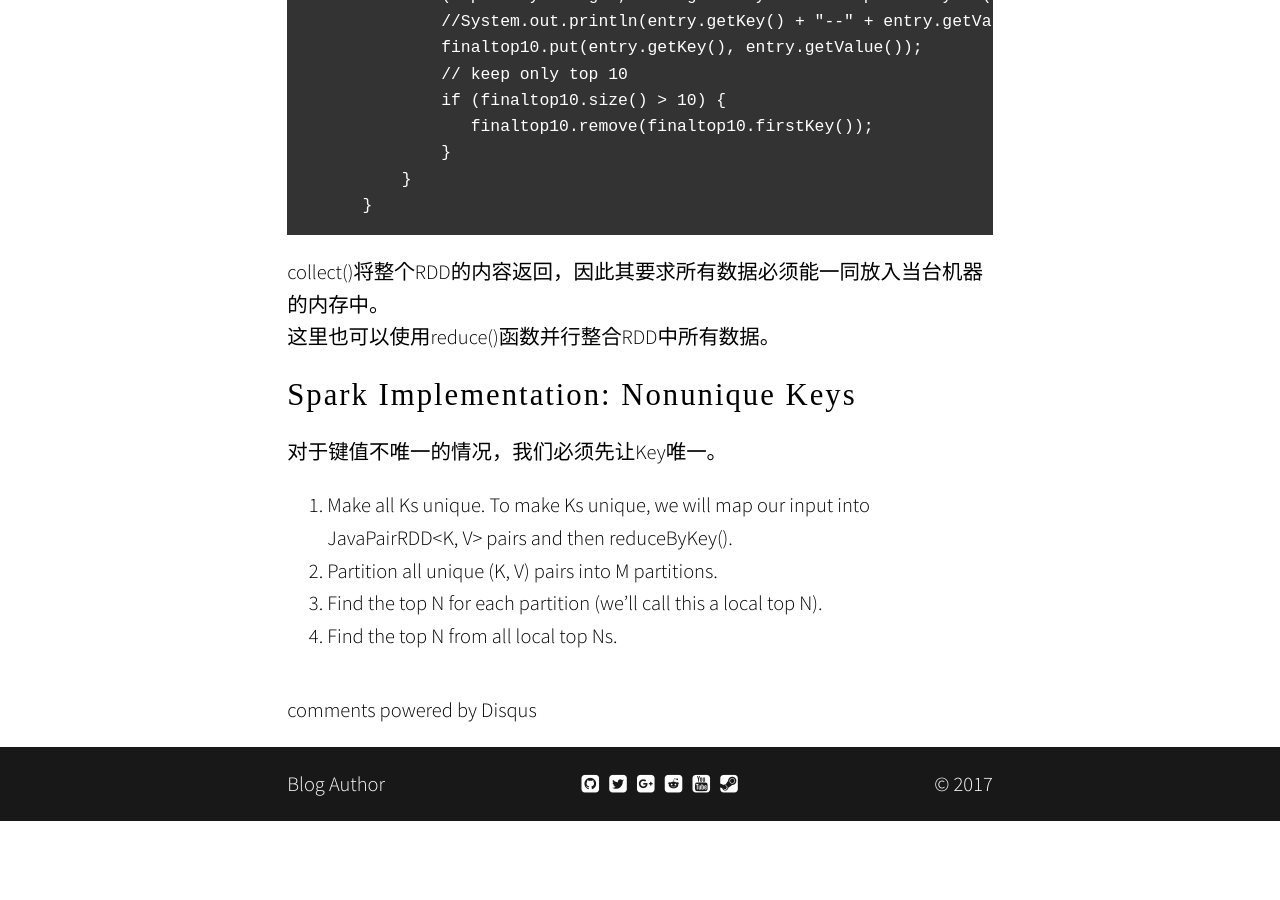
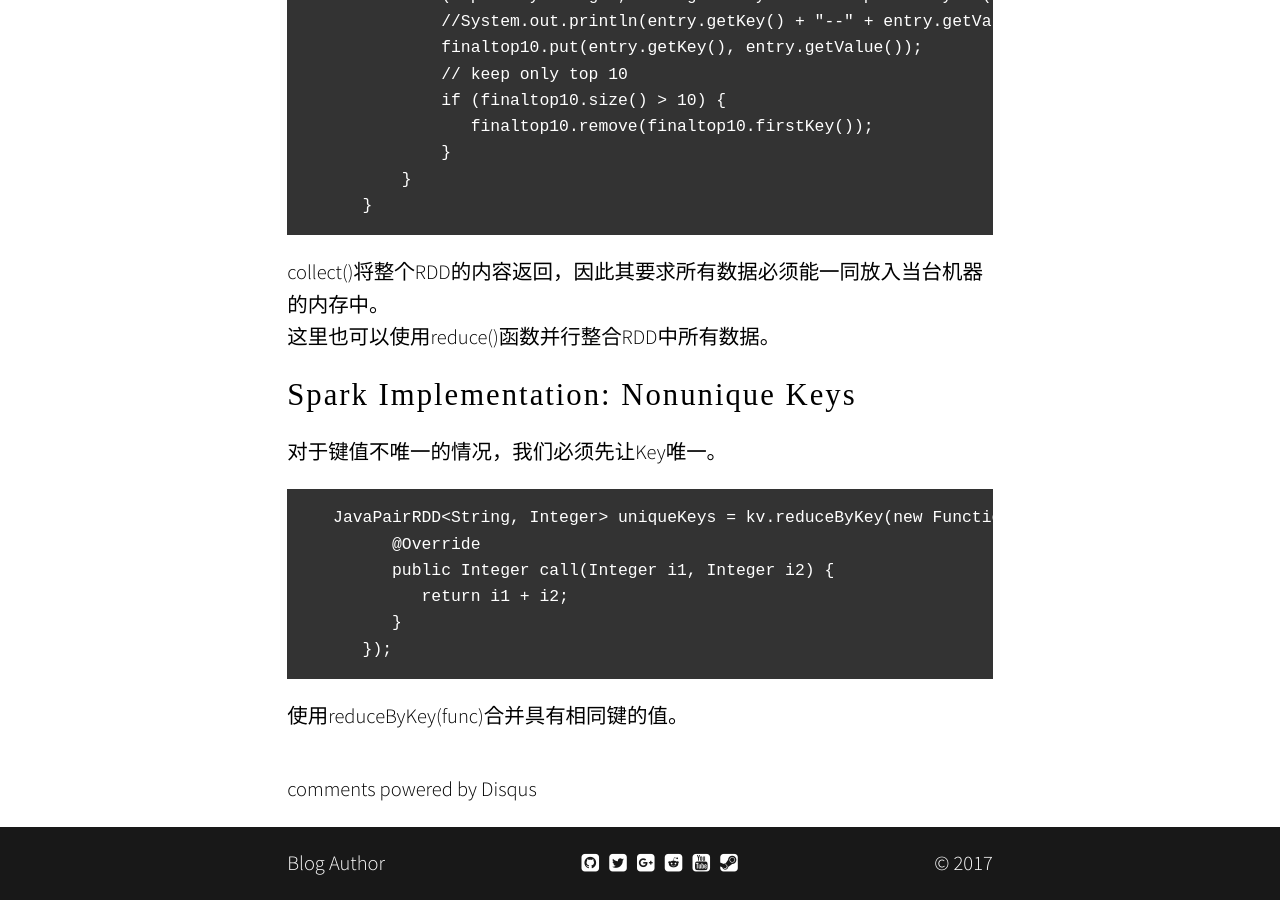
Before and after one commit to lxlenovostar/lix_blog, a Jekyll site: the page built from _posts/2017-04-11-TopN-in-Spark.md, in a window 1280 px wide and 900 px high, scrolled down 2605 px. Built offline with Jekyll 4.4.1, drawn with Linux system fonts in a browser that asks for light colours; nearby versions of some CDN libraries; some web fonts are replaced; comment, search, counter and statistics services are not loaded; before the commit the page ends 3426 px from its top, so only the background shows below that.

Commit message:
增加内容

````diff
--- a/_posts/2017-04-11-TopN-in-Spark.md
+++ b/_posts/2017-04-11-TopN-in-Spark.md
@@ -96,8 +96,13 @@ collect()将整个RDD的内容返回，因此其要求所有数据必须能一
 
 ## Spark Implementation: Nonunique Keys
 对于键值不唯一的情况，我们必须先让Key唯一。
-1. Make all Ks unique. To make Ks unique, we will map our input into
-JavaPairRDD<K, V> pairs and then reduceByKey().
-2. Partition all unique (K, V) pairs into M partitions.
-3. Find the top N for each partition (we’ll call this a local top N).
-4. Find the top N from all local top Ns.
+
+```
+   JavaPairRDD<String, Integer> uniqueKeys = kv.reduceByKey(new Function2<Integer, Integer, Integer>() {
+         @Override
+         public Integer call(Integer i1, Integer i2) {
+            return i1 + i2;
+         }
+      });
+```
+使用reduceByKey(func)合并具有相同键的值。
````
